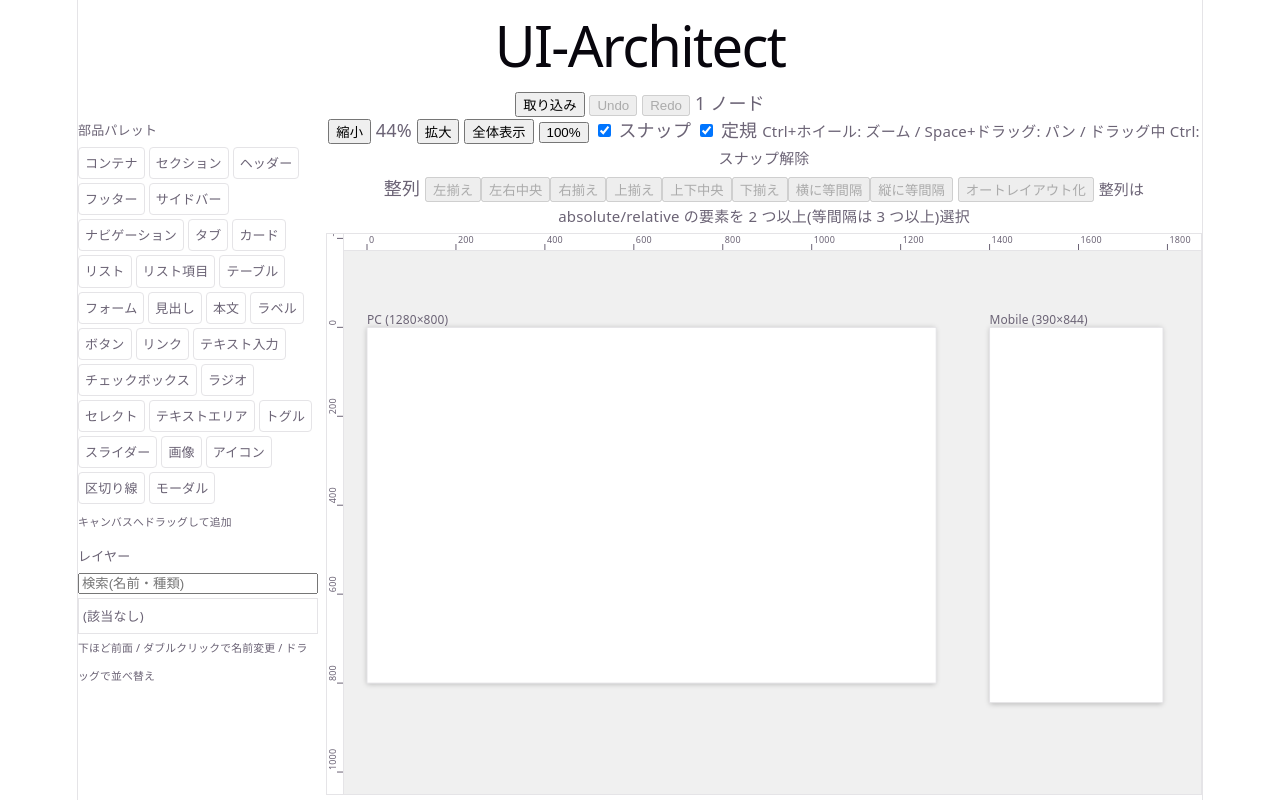
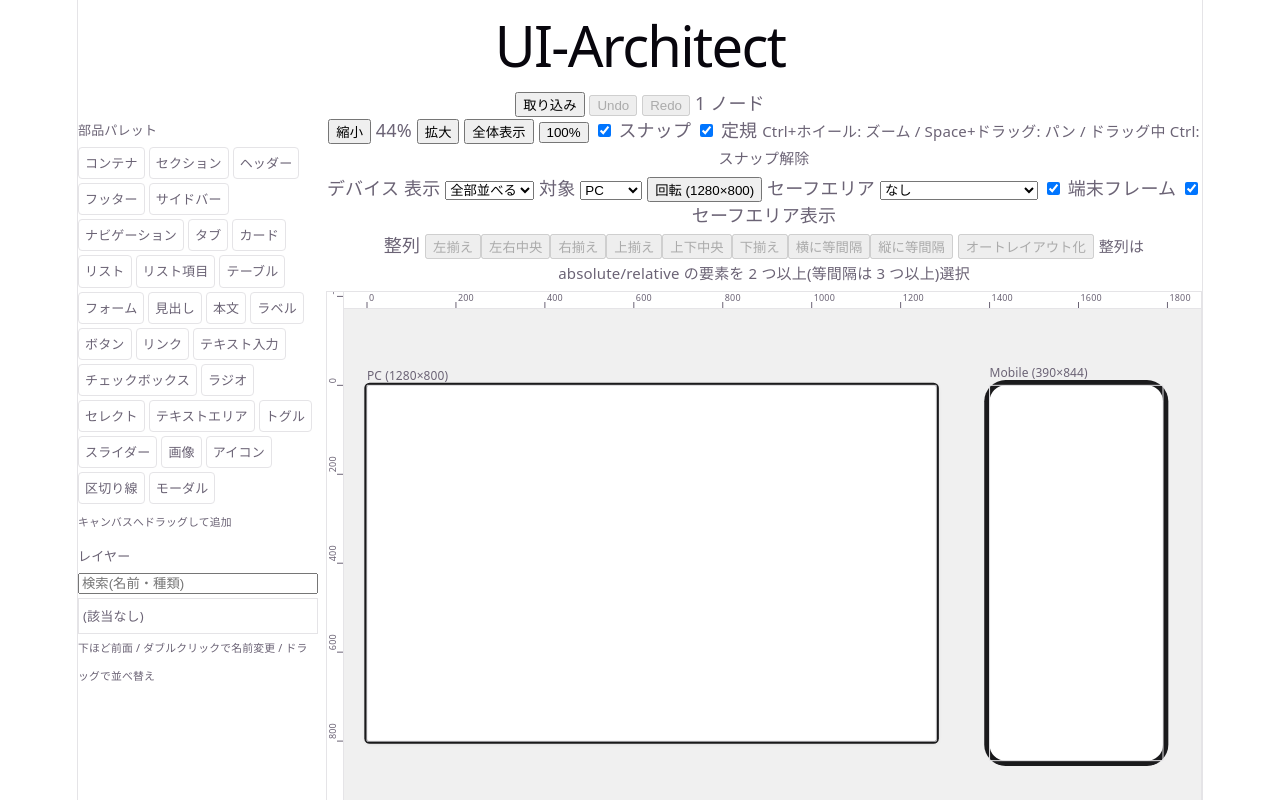
Before and after one commit to 29kiyo/UI-Architect, a React (Vite) app: page / in a window 1280 px wide. Shown: the top 800 px of the page. Built offline with nearby package versions, Linux system fonts and the light colour scheme.

Commit message:
feat(core,editor): device rotation, view switch, frame and safe area (5-G)

```diff
--- a/src/core/device/index.ts
+++ b/src/core/device/index.ts
@@ -1,2 +1,3 @@
 export * from './resolve'
 export * from './overrides'
+export * from './size'
--- /dev/null
+++ b/src/core/device/size.ts
@@ -0,0 +1,33 @@
+import type { Command } from '../history'
+import type { Device, Id } from '../model'
+
+// 実効サイズ: landscape は長辺が幅、portrait は短辺が幅(元の width/height は保持)
+export function deviceSize(d: Pick<Device, 'width' | 'height' | 'orientation'>): {
+  width: number
+  height: number
+} {
+  const long = Math.max(d.width, d.height)
+  const short = Math.min(d.width, d.height)
+  return d.orientation === 'landscape'
+    ? { width: long, height: short }
+    : { width: short, height: long }
+}
+
+export type DevicePatch = {
+  orientation?: Device['orientation']
+  safeArea?: Device['safeArea']
+}
+
+export const createUpdateDeviceCommand = (
+  deviceId: Id,
+  patch: DevicePatch,
+  name = 'edit-device',
+): Command => ({
+  name,
+  apply: (d) => {
+    const dev = d.devices.find((x) => x.id === deviceId)
+    if (!dev) throw new Error(`device not found: ${deviceId}`)
+    if (patch.orientation) dev.orientation = patch.orientation
+    if (patch.safeArea) dev.safeArea = { ...patch.safeArea }
+  },
+})
--- a/src/editor/canvas/Canvas.tsx
+++ b/src/editor/canvas/Canvas.tsx
@@ -1,7 +1,8 @@
 import { useCallback, useEffect, useLayoutEffect, useMemo, useRef, useState } from 'react'
 import { resolveNode, type History, type UIDocument } from '@/core'
-import { layoutArtboards, unionRect } from './artboard'
+import { frameFor, layoutArtboards, safeBands, unionRect } from './artboard'
 import { AlignBar } from './AlignBar'
+import { DeviceBar } from './DeviceBar'
 import { CanvasOverlay } from './CanvasOverlay'
 import { Ruler } from './Ruler'
 import { NodeView } from './NodeView'
@@ -81,12 +82,34 @@ export function Canvas({ doc, history, pageId, language, height = '70vh' }: Prop
   const [guides, setGuides] = useState<Line[]>([])
   const [snapOn, setSnapOn] = useState(true)
   const [rulerOn, setRulerOn] = useState(true)
+  const [view, setView] = useState('all') // 'all' か表示するデバイス ID
+  const [frameOn, setFrameOn] = useState(true)
+  const [safeOn, setSafeOn] = useState(true)
   const [boxes, setBoxes] = useState<{ selected: WorldRect[]; hover?: WorldRect | undefined }>({
     selected: [],
   })
 
   const page = doc.pages.find((p) => p.id === pageId) ?? doc.pages[0]
-  const artboards = useMemo(() => layoutArtboards(doc.devices), [doc.devices])
+  // 座標は全デバイスで計算し、描画だけ絞る(スナップ等の座標計算と一致させる)
+  const allArtboards = useMemo(() => layoutArtboards(doc.devices), [doc.devices])
+  const artboards = useMemo(
+    () => (view === 'all' ? allArtboards : allArtboards.filter((a) => a.deviceId === view)),
+    [allArtboards, view],
+  )
+  const safe = useMemo(
+    () =>
+      safeOn
+        ? artboards.flatMap((a) => {
+            const d = doc.devices.find((x) => x.id === a.deviceId)
+            return d ? safeBands(a.rect, d.safeArea) : []
+          })
+        : [],
+    [artboards, doc.devices, safeOn],
+  )
+  const frameOf = (deviceId: string) => {
+    const kind = doc.devices.find((d) => d.id === deviceId)?.kind
+    return frameOn && kind ? frameFor(kind) : { pad: 0, radius: 0 }
+  }
 
   // Undo 等で消えたノードを選択から外す
   useEffect(() => {
@@ -138,6 +161,11 @@ export function Canvas({ doc, history, pageId, language, height = '70vh' }: Prop
   useEffect(() => {
     if (!fitted.current) fitted.current = fit()
   }, [fit])
+
+  // 表示デバイスや回転で範囲が変わったら収め直す
+  useEffect(() => {
+    fit()
+  }, [view, fit])
 
   // ホイール: Ctrl/⌘ でカーソル中心ズーム、それ以外はパン(preventDefault のため非 passive)
   useEffect(() => {
@@ -373,6 +401,17 @@ export function Canvas({ doc, history, pageId, language, height = '70vh' }: Prop
         </label>{' '}
         <small>{t.hint}</small>
       </div>
+      <DeviceBar
+        doc={doc}
+        history={history}
+        view={view}
+        setView={setView}
+        frame={frameOn}
+        setFrame={setFrameOn}
+        safeOn={safeOn}
+        setSafeOn={setSafeOn}
+        language={language}
+      />
       <AlignBar
         doc={doc}
         page={page}
@@ -447,13 +486,25 @@ export function Canvas({ doc, history, pageId, language, height = '70vh' }: Prop
                     position: 'absolute',
                     bottom: '100%',
                     left: 0,
-                    paddingBottom: 4,
+                    paddingBottom: 4 + frameOf(a.deviceId).pad,
                     fontSize: 12 / vp.zoom,
                     whiteSpace: 'nowrap',
                   }}
                 >
                   {a.name} ({a.rect.width}×{a.rect.height})
                 </div>
+                {frameOf(a.deviceId).pad > 0 && (
+                  <div
+                    aria-hidden="true"
+                    style={{
+                      position: 'absolute',
+                      inset: -frameOf(a.deviceId).pad,
+                      borderRadius: frameOf(a.deviceId).radius + frameOf(a.deviceId).pad,
+                      background: '#1c1c1e',
+                      pointerEvents: 'none',
+                    }}
+                  />
+                )}
                 <div
                   style={{
                     position: 'relative',
@@ -461,6 +512,7 @@ export function Canvas({ doc, history, pageId, language, height = '70vh' }: Prop
                     height: '100%',
                     overflow: 'hidden',
                     background: '#fff',
+                    borderRadius: frameOf(a.deviceId).radius,
                     color: '#000',
                     boxShadow: '0 2px 12px rgba(0,0,0,0.25)',
                   }}
@@ -479,6 +531,7 @@ export function Canvas({ doc, history, pageId, language, height = '70vh' }: Prop
           handles={handleInfo}
           drop={drop}
           guides={guides}
+          safe={safe}
         />
         {rulerOn && <Ruler viewport={vp} />}
       </div>
--- a/src/editor/canvas/CanvasOverlay.tsx
+++ b/src/editor/canvas/CanvasOverlay.tsx
@@ -13,6 +13,7 @@ type Props = {
   handles?: HandleInfo | undefined
   drop?: Line | undefined
   guides?: Line[] | undefined
+  safe?: WorldRect[] | undefined
 }
 
 // 選択枠・ホバー枠・矩形選択の重ねレイヤー(5-C 以降でハンドル/ガイドを追加)
@@ -25,6 +26,7 @@ export function CanvasOverlay({
   handles,
   drop,
   guides = [],
+  safe = [],
 }: Props) {
   return (
     <svg
@@ -44,6 +46,16 @@ export function CanvasOverlay({
             fill="none"
             stroke="var(--border)"
             vectorEffect="non-scaling-stroke"
+          />
+        ))}
+        {safe.map((r, i) => (
+          <rect
+            key={'safe-' + i}
+            x={r.x}
+            y={r.y}
+            width={r.width}
+            height={r.height}
+            fill="rgba(255,140,0,0.22)"
           />
         ))}
         {hover && (
--- /dev/null
+++ b/src/editor/canvas/DeviceBar.tsx
@@ -0,0 +1,163 @@
+import { useState } from 'react'
+import { createUpdateDeviceCommand, deviceSize, type History, type UIDocument } from '@/core'
+import { selectionStore, useSelection } from './selection'
+
+type Props = {
+  doc: UIDocument
+  history: History
+  view: string
+  setView: (v: string) => void
+  frame: boolean
+  setFrame: (v: boolean) => void
+  safeOn: boolean
+  setSafeOn: (v: boolean) => void
+  language: 'ja' | 'en'
+}
+
+const PRESETS = {
+  none: { top: 0, right: 0, bottom: 0, left: 0 },
+  notch: { top: 47, right: 0, bottom: 34, left: 0 },
+  android: { top: 24, right: 0, bottom: 0, left: 0 },
+} as const
+type Safe = { top: number; right: number; bottom: number; left: number }
+
+const presetOf = (s: Safe): string =>
+  Object.entries(PRESETS).find(
+    ([, p]) => p.top === s.top && p.right === s.right && p.bottom === s.bottom && p.left === s.left,
+  )?.[0] ?? 'custom'
+
+const TEXT = {
+  ja: {
+    device: 'デバイス',
+    show: '表示',
+    all: '全部並べる',
+    target: '対象',
+    rotate: '回転',
+    safe: 'セーフエリア',
+    presets: {
+      none: 'なし',
+      notch: 'ノッチ付き(上47/下34)',
+      android: 'Android(上24)',
+      custom: 'カスタム',
+    },
+    frame: '端末フレーム',
+    safeShow: 'セーフエリア表示',
+  },
+  en: {
+    device: 'Device',
+    show: 'View',
+    all: 'All side by side',
+    target: 'Target',
+    rotate: 'Rotate',
+    safe: 'Safe area',
+    presets: {
+      none: 'None',
+      notch: 'Notch (top 47 / bottom 34)',
+      android: 'Android (top 24)',
+      custom: 'Custom',
+    },
+    frame: 'Device frame',
+    safeShow: 'Show safe area',
+  },
+} as const
+
+export function DeviceBar({
+  doc,
+  history,
+  view,
+  setView,
+  frame,
+  setFrame,
+  safeOn,
+  setSafeOn,
+  language,
+}: Props) {
+  const t = TEXT[language]
+  const active = useSelection((s) => s.activeDeviceId)
+  const [picked, setPicked] = useState('')
+  const target =
+    doc.devices.find((d) => d.id === picked) ??
+    doc.devices.find((d) => d.id === active) ??
+    doc.devices[0]
+  const size = target ? deviceSize(target) : undefined
+  const preset = target ? presetOf(target.safeArea) : 'none'
+
+  return (
+    <div style={{ margin: '4px 0' }}>
+      <strong>{t.device}</strong>{' '}
+      <label>
+        {t.show}{' '}
+        <select
+          value={view}
+          onChange={(e) => {
+            selectionStore.getState().clear()
+            setView(e.target.value)
+          }}
+        >
+          <option value="all">{t.all}</option>
+          {doc.devices.map((d) => (
+            <option key={d.id} value={d.id}>
+              {d.name}
+            </option>
+          ))}
+        </select>
+      </label>{' '}
+      <label>
+        {t.target}{' '}
+        <select value={target?.id ?? ''} onChange={(e) => setPicked(e.target.value)}>
+          {doc.devices.map((d) => (
+            <option key={d.id} value={d.id}>
+              {d.name}
+            </option>
+          ))}
+        </select>
+      </label>{' '}
+      {target && size && (
+        <>
+          <button
+            type="button"
+            onClick={() =>
+              history.execute(
+                createUpdateDeviceCommand(
+                  target.id,
+                  { orientation: target.orientation === 'landscape' ? 'portrait' : 'landscape' },
+                  'rotate-device',
+                ),
+              )
+            }
+          >
+            {t.rotate} ({size.width}×{size.height})
+          </button>{' '}
+          <label>
+            {t.safe}{' '}
+            <select
+              value={preset}
+              onChange={(e) => {
+                const p = PRESETS[e.target.value as keyof typeof PRESETS]
+                if (p) {
+                  history.execute(
+                    createUpdateDeviceCommand(target.id, { safeArea: { ...p } }, 'safe-area'),
+                  )
+                }
+              }}
+            >
+              {(Object.keys(t.presets) as (keyof typeof t.presets)[]).map((k) => (
+                <option key={k} value={k} disabled={k === 'custom'}>
+                  {t.presets[k]}
+                </option>
+              ))}
+            </select>
+          </label>{' '}
+        </>
+      )}
+      <label>
+        <input type="checkbox" checked={frame} onChange={(e) => setFrame(e.target.checked)} />{' '}
+        {t.frame}
+      </label>{' '}
+      <label>
+        <input type="checkbox" checked={safeOn} onChange={(e) => setSafeOn(e.target.checked)} />{' '}
+        {t.safeShow}
+      </label>
+    </div>
+  )
+}
--- a/src/editor/canvas/artboard.ts
+++ b/src/editor/canvas/artboard.ts
@@ -1,4 +1,4 @@
-import type { Device } from '@/core'
+import { deviceSize, type Device } from '@/core'
 import type { WorldRect } from './viewport'
 
 export type Artboard = { deviceId: string; name: string; rect: WorldRect }
@@ -9,8 +9,9 @@ export const ARTBOARD_GAP = 120
 export function layoutArtboards(devices: Device[], gap = ARTBOARD_GAP): Artboard[] {
   let x = 0
   return devices.map((d) => {
-    const rect = { x, y: 0, width: d.width, height: d.height }
-    x += d.width + gap
+    const { width, height } = deviceSize(d) // 回転を反映
+    const rect = { x, y: 0, width, height }
+    x += width + gap
     return { deviceId: d.id, name: d.name, rect }
   })
 }
@@ -29,3 +30,32 @@ export function unionRect(rects: WorldRect[]): WorldRect | undefined {
   }
   return { x: x1, y: y1, width: x2 - x1, height: y2 - y1 }
 }
+
+// 端末フレーム(表示専用): アートボードの外側に pad だけ張り出す。radius は画面側の角丸
+export function frameFor(kind: Device['kind']): { pad: number; radius: number } {
+  switch (kind) {
+    case 'mobile':
+      return { pad: 12, radius: 36 }
+    case 'tablet':
+      return { pad: 14, radius: 20 }
+    default:
+      return { pad: 6, radius: 6 }
+  }
+}
+
+// セーフエリアの帯(上下は全幅、左右は上下の帯の間)
+export function safeBands(
+  r: WorldRect,
+  s: { top: number; right: number; bottom: number; left: number },
+): WorldRect[] {
+  const out: WorldRect[] = []
+  if (s.top > 0) out.push({ x: r.x, y: r.y, width: r.width, height: s.top })
+  if (s.bottom > 0) {
+    out.push({ x: r.x, y: r.y + r.height - s.bottom, width: r.width, height: s.bottom })
+  }
+  const y = r.y + Math.max(0, s.top)
+  const h = Math.max(0, r.height - Math.max(0, s.top) - Math.max(0, s.bottom))
+  if (h > 0 && s.left > 0) out.push({ x: r.x, y, width: s.left, height: h })
+  if (h > 0 && s.right > 0) out.push({ x: r.x + r.width - s.right, y, width: s.right, height: h })
+  return out
+}
--- a/src/editor/index.ts
+++ b/src/editor/index.ts
@@ -77,3 +77,5 @@ export type { AlignKind } from './canvas/align'
 export { planAutoLayout, createAutoLayoutCommand, visualOrder } from './canvas/autoLayout'
 export { runAlign, runAutoLayout } from './canvas/alignActions'
 export { AlignBar } from './canvas/AlignBar'
+export { frameFor, safeBands } from './canvas/artboard'
+export { DeviceBar } from './canvas/DeviceBar'
--- a/src/io/ImportDialog.tsx
+++ b/src/io/ImportDialog.tsx
@@ -1,5 +1,5 @@
 import { useMemo, useRef, useState } from 'react'
-import type { Device, History, ImportInput } from '@/core'
+import { deviceSize, type Device, type History, type ImportInput } from '@/core'
 import { BeforeAfter, type RenderAfter } from './BeforeAfter'
 import { fromFiles, fromText, fromUrl } from './input'
 import { analyzeInputs, commitPrepared, outlineOf, prepareImport, type Prepared } from './prepare'
@@ -91,7 +91,8 @@ export function ImportDialog({ onClose, history, devices, language, renderAfter
   const [preview, setPreview] = useState<PreviewState | null>(null)
   const abort = useRef<AbortController | null>(null)
 
-  const width = devices.find((d) => d.id === deviceId)?.width
+  const target = devices.find((d) => d.id === deviceId)
+  const width = target ? deviceSize(target).width : undefined
   const analysis = useMemo(
     () => analyzeInputs(inputs, width !== undefined ? { width } : {}),
     [inputs, width],
--- a/src/io/commit.ts
+++ b/src/io/commit.ts
@@ -2,6 +2,7 @@ import {
   AssetSchema,
   NodeSchema,
   planMobile,
+  deviceSize,
   setOverrideProp,
   type Command,
   type ImportResult,
@@ -106,7 +107,7 @@ export function createImportCommand(result: ImportResult, options: CommitOptions
         const dev = draft.devices.find((d) => d.id === options.mobileDeviceId)
         if (!dev) throw new Error(`デバイスが見つかりません: ${options.mobileDeviceId}`)
         const ids = new Set(nodes.map((n) => n.id))
-        const ops = planMobile(page, dev.id, { deviceWidth: dev.width })
+        const ops = planMobile(page, dev.id, { deviceWidth: deviceSize(dev).width })
         for (const op of ops) {
           if (ids.has(op.nodeId))
             setOverrideProp(page, dev.id, op.nodeId, op.group, op.key, op.value)
```
Also changed, not shown: 2 other files (tests, documents, lock files or other folders).
